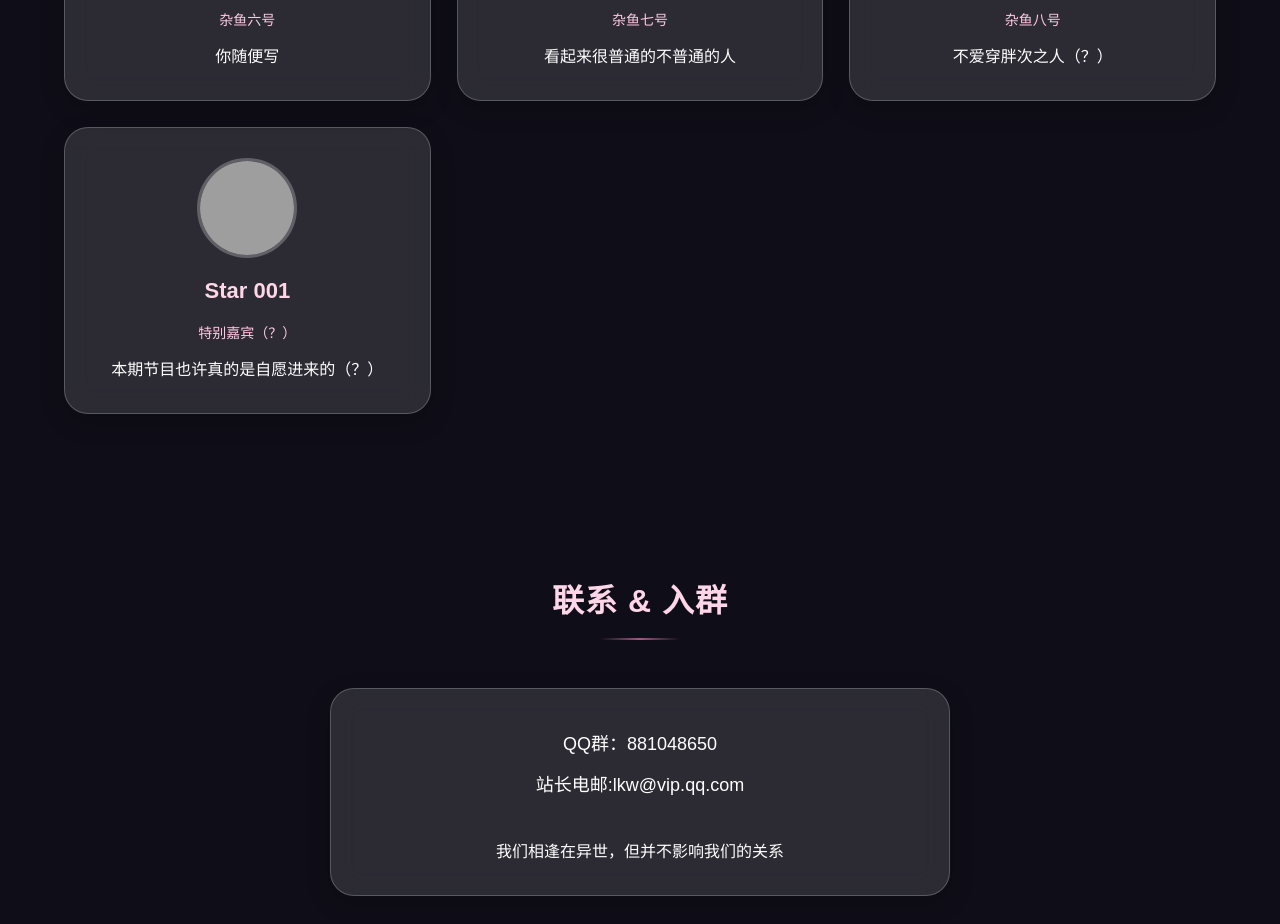
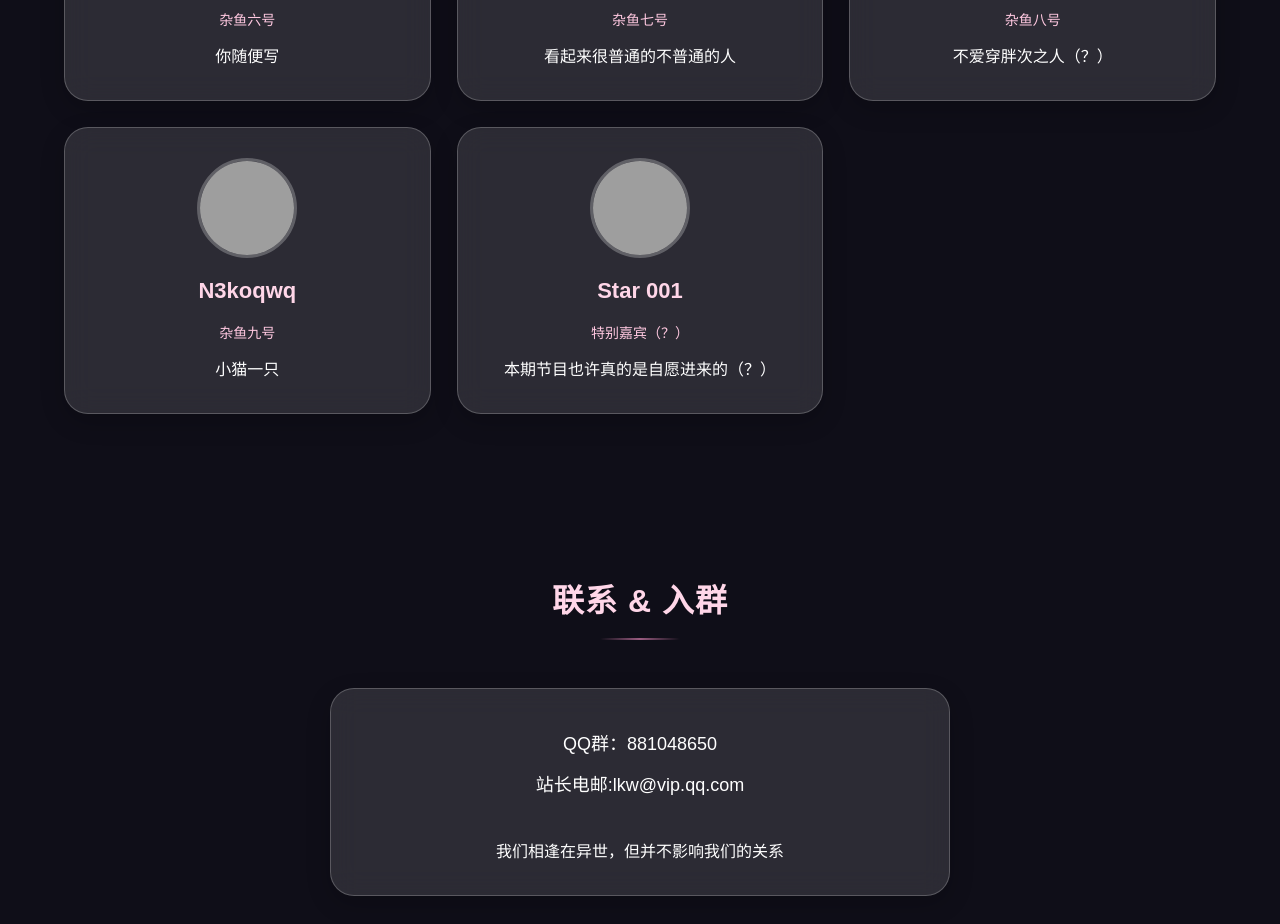
Before and after one commit to qirvmo/abc, a plain HTML site: page index.html in a window 1280 px wide. Shown: the part 2221-3145 px from the top of the page. Drawn offline with Linux system fonts and the light colour scheme; grey boxes are pictures that could not be loaded; a script that the page names is missing.

Commit message:
Update index.html

```diff
--- a/index.html
+++ b/index.html
@@ -418,6 +418,12 @@ footer a{
       <p style="text-align:center">不爱穿胖次之人（？）</p>
     </div>
     <div class="card">
+      <img class="member-avatar" src="https://q.qlogo.cn/g?b=qq&nk=484852210&s=640">
+      <h3 style="text-align:center">N3koqwq</h3>
+      <div class="member-tag">杂鱼九号</div>
+      <p style="text-align:center">小猫一只</p>
+    </div>
+    <div class="card">
       <img class="member-avatar" src="https://q.qlogo.cn/g?b=qq&nk=3147573003&s=640">
       <h3 style="text-align:center">Star 001</h3>
       <div class="member-tag">特别嘉宾（？）</div>
```
